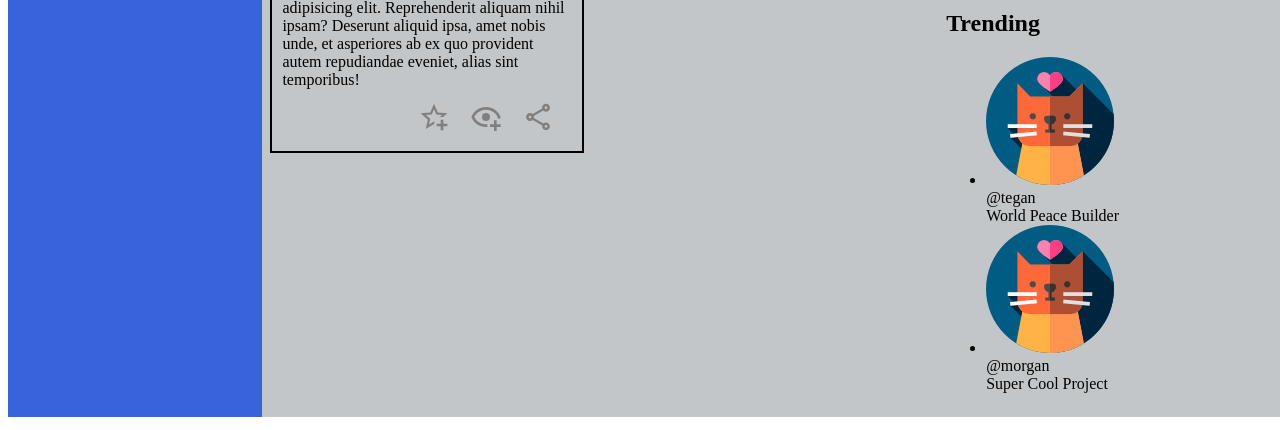
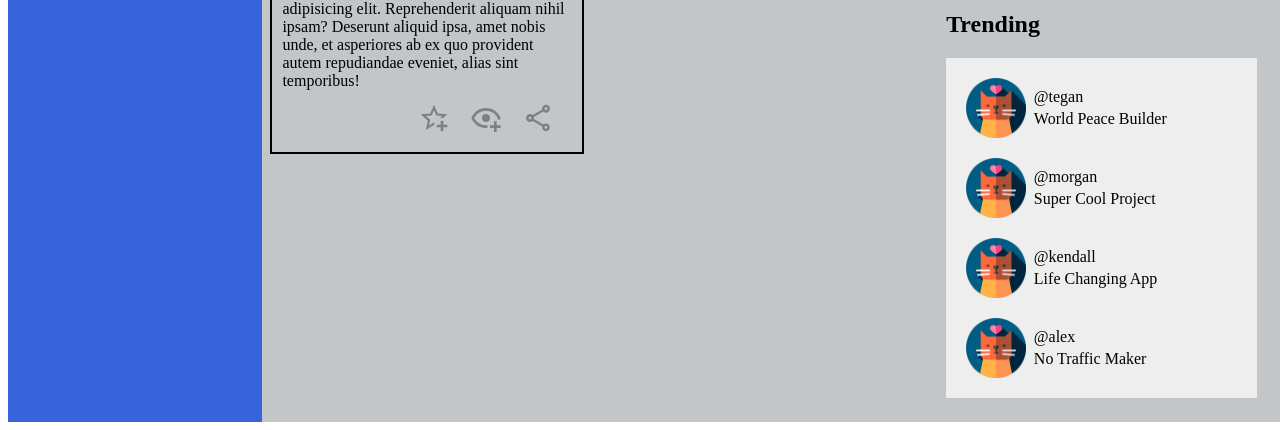
Before and after one commit to pigmentsandcode/admin-dashboard-top, a plain HTML site: page index.html in a window 1280 px wide. Shown: the part 671-1101 px from the top of the page. Drawn offline with Linux system fonts and the light colour scheme.

Commit message:
Add basic layout to Trending

```diff
--- a/index.html
+++ b/index.html
@@ -353,8 +353,11 @@
                 src="./assets/cat_769356.png"
                 alt="cat"
               />
-              <div class="user-handle">@tegan</div>
-              <div class="trend-name">World Peace Builder</div>
+              <div class="trend-text">
+                <div class="user-handle">@tegan</div>
+                <div class="trend-name">World Peace Builder</div>
+              </div>
+
             </li>
             <li class="trend-project">
               <img
@@ -362,8 +365,35 @@
                 src="./assets/cat_769356.png"
                 alt="cat"
               />
-              <div class="user-handle">@morgan</div>
-              <div class="trend-name">Super Cool Project</div>
+              <div class="trend-text">
+                <div class="user-handle">@morgan</div>
+                <div class="trend-name">Super Cool Project</div>
+              </div>
+
+            </li>
+            <li class="trend-project">
+              <img
+                class="user-avatar"
+                src="./assets/cat_769356.png"
+                alt="cat"
+              />
+              <div class="trend-text">
+                <div class="user-handle">@kendall</div>
+                <div class="trend-name">Life Changing App </div>
+              </div>
+
+            </li>
+            <li class="trend-project">
+              <img
+                class="user-avatar"
+                src="./assets/cat_769356.png"
+                alt="cat"
+              />
+              <div class="trend-text">
+                <div class="user-handle">@alex</div>
+                <div class="trend-name">No Traffic Maker</div>
+              </div>
+
             </li>
           </ul>
         </div>
--- a/styles.css
+++ b/styles.css
@@ -223,3 +223,33 @@ body {
   margin-top: 0;
   font-size: 0.95rem;
 }
+
+/* Trending */
+.trending-list {
+  list-style: none;
+  display: grid;
+  background-color: #eee;
+  padding: 20px;
+  align-items: center;
+  gap: 1.25rem;
+}
+
+.user-avatar {
+  width: 60px;
+  height: 60px;
+}
+
+.trend-project {
+  display: grid;
+  grid-template-columns: 1fr 3fr;
+}
+
+.trend-text {
+  display: grid;
+  grid-template-rows: 1fr 1fr;
+  gap: 0.25rem;
+}
+
+.user-handle {
+  align-self: end;
+}
```
